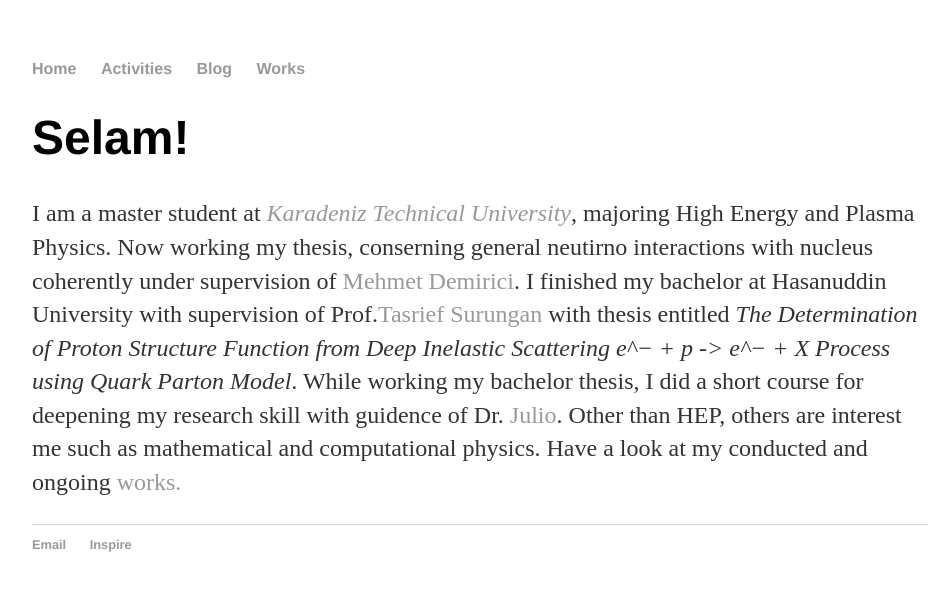
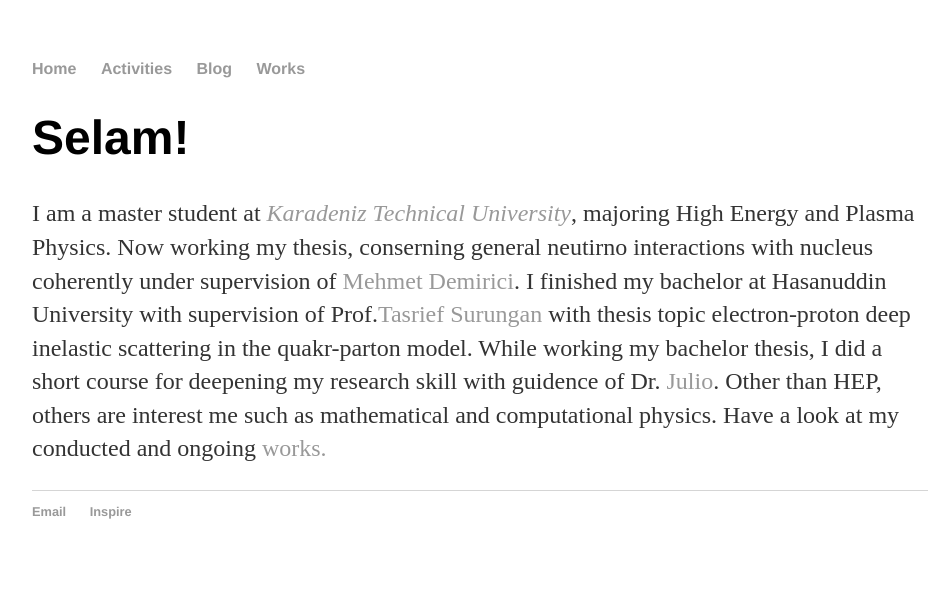
Before and after one commit to mfmustamin/mfmustamin.github.io, a Jekyll site: the page built from index.html, in a window 1280 px wide. Shown: the top 591 px of the page, without its empty margins (160-1108 px from the left). Built offline with Jekyll 4.4.1, drawn with Linux system fonts in a browser that asks for light colours.

Commit message:
Update index.html

```diff
--- a/index.html
+++ b/index.html
@@ -7,9 +7,9 @@
 	<p>
 	I am a master student at <a href="https://www.ktu.edu.tr/en"><em>Karadeniz Technical University</em></a>, majoring High Energy and Plasma Physics.
 	Now working my thesis, conserning general neutirno interactions with nucleus coherently under supervision of <a href="https://www.scopus.com/authid/detail.uri?authorId=55795250300">Mehmet Demirici</a>.
-	I finished my bachelor at Hasanuddin University with supervision of Prof.<a href="https://www.scopus.com/authid/detail.uri?authorId=12793289800">Tasrief Surungan</a> with thesis entitled
-	<em>The Determination of Proton Structure Function from Deep Inelastic Scattering e^− + p -> e^− + X Process using Quark Parton Model</em>. While working my bachelor thesis,
-	I did a short course for deepening my research skill with guidence of Dr. <a href="scopus.com/authid/detail.uri?authorId=36337522200">Julio</a>. Other than HEP,
-	others are interest me such as mathematical and computational physics. Have a look at my conducted and ongoing <a href="/works">works.</a>
+	I finished my bachelor at Hasanuddin University with supervision of Prof.<a href="https://www.scopus.com/authid/detail.uri?authorId=12793289800">Tasrief Surungan</a> with thesis
+	topic electron-proton deep inelastic scattering in the quakr-parton model. While working my bachelor thesis, I did a short course for deepening my research skill with guidence of
+	Dr. <a href="scopus.com/authid/detail.uri?authorId=36337522200">Julio</a>. Other than HEP, others are interest me such as mathematical and computational physics.
+	Have a look at my conducted and ongoing <a href="/works">works.</a>
 	</p>
 </div><!-- /.blurb -->
```
